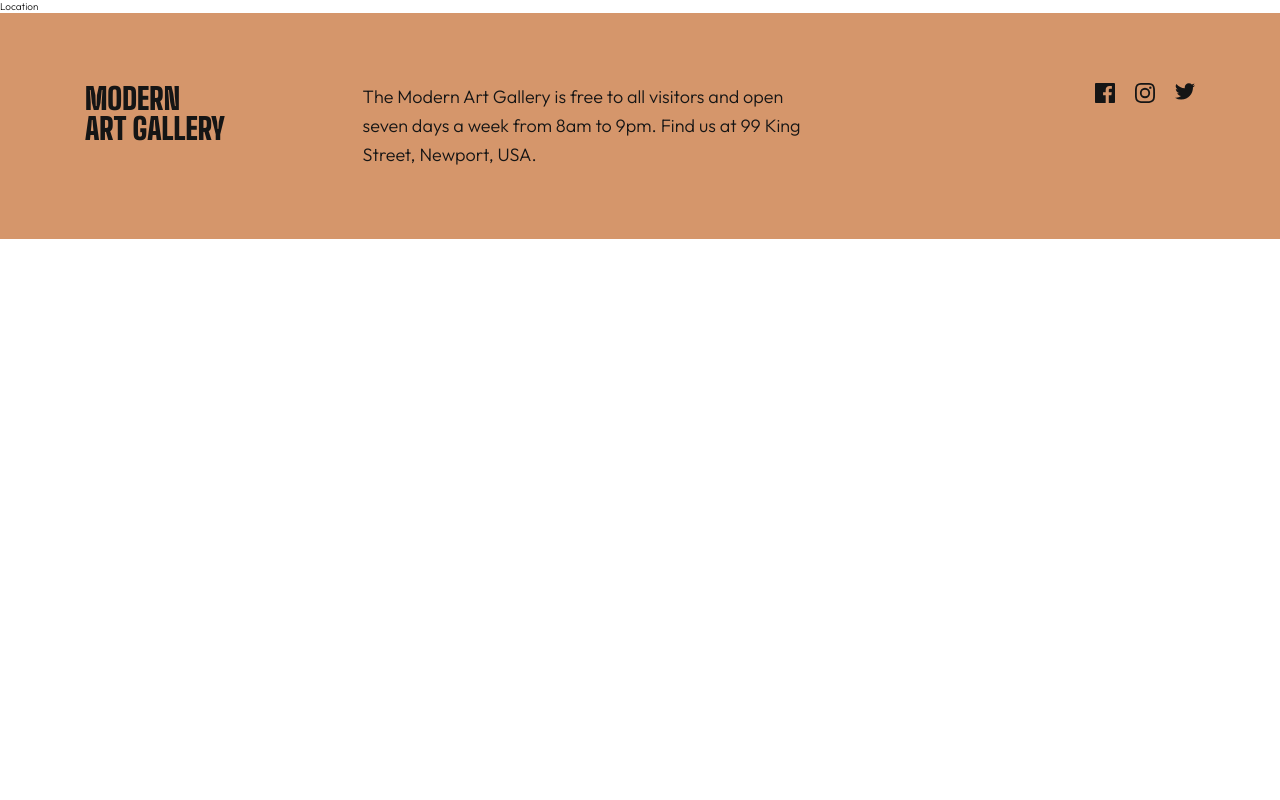
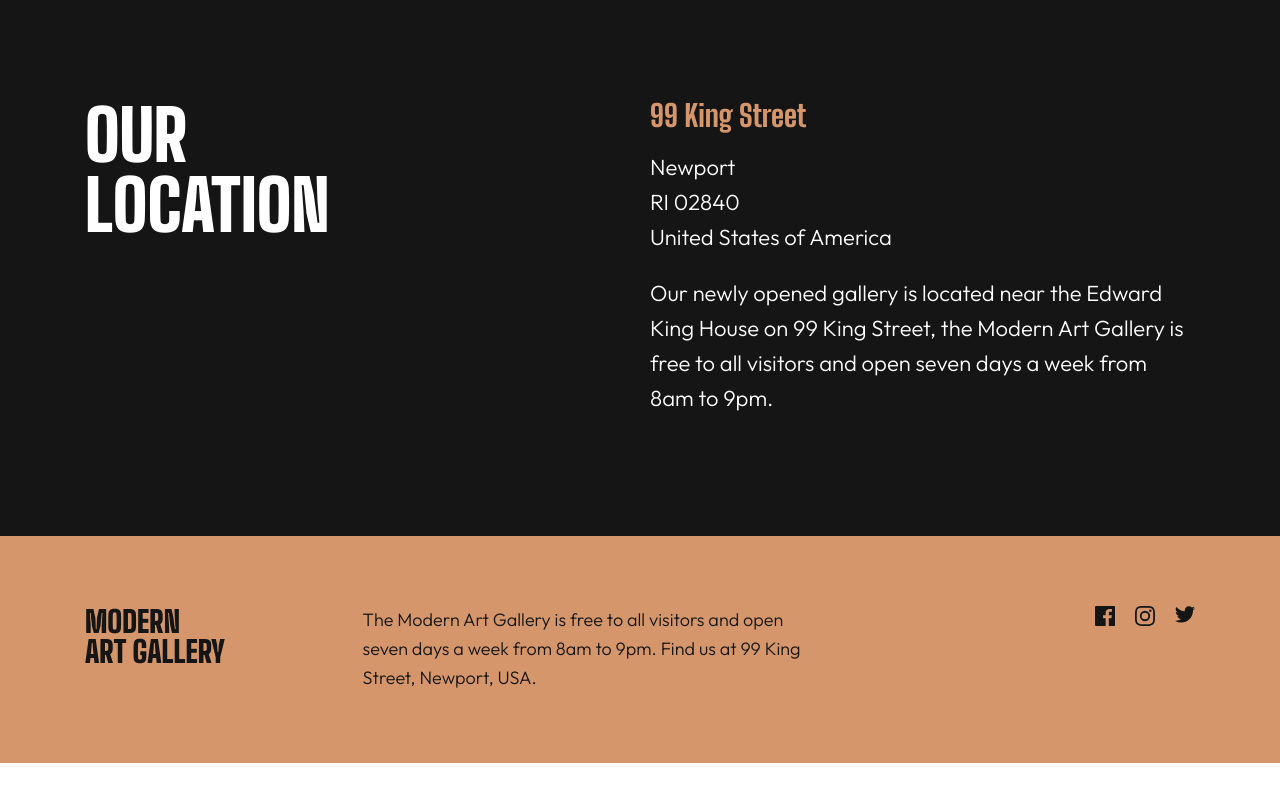
Before and after one commit to jarekTerejko/modern-art-gallery, a JavaScript app: page /location in a window 1280 px wide. Built offline with nearby package versions, Linux system fonts and the light colour scheme; the HTML template or start-up script is replaced by a standard one.

Commit message:
create and add LocationDetails component

```diff
--- /dev/null
+++ b/src/components/LocationDetails/LocationDetailsElements.js
@@ -0,0 +1,56 @@
+import styled from "styled-components";
+
+export const LocationDetailsWrapper = styled.section`
+  background: var(--color-dark);
+  padding: 10rem 0;
+`;
+export const LocationDetailsCols = styled.div`
+  display: grid;
+  grid-template-columns: 1fr 1fr;
+  gap: 20px;
+
+  @media screen and (max-width: 768px) {
+    padding: 0 2rem;
+  }
+
+  @media screen and (max-width: 560px) {
+    grid-template-columns: 1fr;
+    padding: 0;
+  }
+`;
+export const LocationDetailsColLeft = styled.div``;
+
+export const LocationDetailsColRight = styled.div``;
+
+export const LocationDetailsHeading = styled.h2`
+  color: var(--color-light);
+  font-size: 7rem;
+  font-weight: 900;
+  text-transform: uppercase;
+  line-height: 1;
+  font-family: var(--font-heading);
+  margin-bottom: 2rem;
+
+  @media screen and (max-width: 768px) {
+    font-size: 6rem;
+  }
+
+  @media screen and (max-width: 560px) {
+    font-size: 5rem;
+  }
+
+  span.location-details-heading {
+    display: block;
+
+    @media screen and (max-width: 560px) {
+      display: initial;
+    }
+  }
+`;
+export const LocationDetailsSmallHeading = styled.h3`
+  line-height: 1;
+  font-family: var(--font-heading);
+  color: var(--color-accent);
+  font-size: 3rem;
+  margin-bottom: 2rem;
+`;
--- /dev/null
+++ b/src/components/LocationDetails/index.js
@@ -0,0 +1,47 @@
+import { Container } from "../Container/Container";
+import { TextRegular } from "../TextRegular/TextRegular";
+import {
+  LocationDetailsColLeft,
+  LocationDetailsColRight,
+  LocationDetailsCols,
+  LocationDetailsHeading,
+  LocationDetailsSmallHeading,
+  LocationDetailsWrapper,
+} from "./LocationDetailsElements";
+
+const LocationDetails = () => {
+  return (
+    <>
+      <LocationDetailsWrapper>
+        <Container>
+          <LocationDetailsCols>
+            <LocationDetailsColLeft>
+              <LocationDetailsHeading>
+                <span className="location-details-heading">Our</span> location
+              </LocationDetailsHeading>
+            </LocationDetailsColLeft>
+            <LocationDetailsColRight>
+              <LocationDetailsSmallHeading>
+                99 King Street
+              </LocationDetailsSmallHeading>
+              <TextRegular darkBg className="location-text-regular">
+                <span style={{ display: "block" }}>Newport </span>
+                <span style={{ display: "block" }}>RI 02840 </span>
+                <span style={{ display: "block" }}>
+                  United States of America
+                </span>
+              </TextRegular>
+              <TextRegular darkBg className="location-text-regular">
+                Our newly opened gallery is located near the Edward King House
+                on 99 King Street, the Modern Art Gallery is free to all
+                visitors and open seven days a week from 8am to 9pm.
+              </TextRegular>
+            </LocationDetailsColRight>
+          </LocationDetailsCols>
+        </Container>
+      </LocationDetailsWrapper>
+    </>
+  );
+};
+
+export default LocationDetails;
--- a/src/components/TextRegular/TextRegular.js
+++ b/src/components/TextRegular/TextRegular.js
@@ -24,6 +24,10 @@ export const TextRegular = styled.p`
     }
   }
 
+  &.location-text-regular {
+    margin-bottom: 2rem;
+  }
+
   @media screen and (max-width: 768px) {
     font-size: ${({ headerText }) => (headerText ? "1.8rem" : "")};
     margin-bottom: ${({ headerText }) => (headerText ? "5rem" : "")};
--- a/src/pages/Location.js
+++ b/src/pages/Location.js
@@ -1,7 +1,9 @@
+import LocationDetails from "../components/LocationDetails";
+
 const Location = () => {
   return (
     <>
-      Location
+      <LocationDetails />
     </>
   );
 };
```
